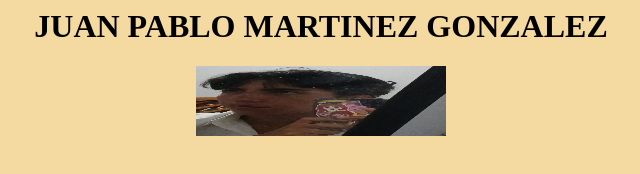
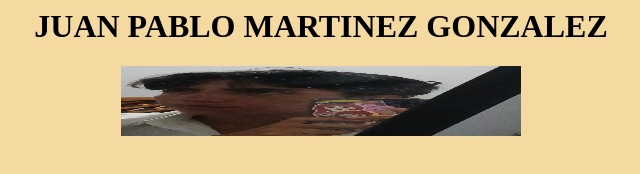
Before and after one commit to spao0/spao0.github.io, a plain HTML site: page index.html in a window 1280 px wide. Shown: the whole page, without its empty margins (319-959 px from the left). Drawn offline with Linux system fonts and the light colour scheme.

Commit message:
Update index.html

```diff
--- a/index.html
+++ b/index.html
@@ -5,7 +5,7 @@
 <h1>
 <center> JUAN PABLO MARTINEZ GONZALEZ </center> </h1>
   <center>
-<img src="yo.jpg" alt="no" width="250" height="70"> </center>
+<img src="yo.jpg" alt="no" width="400" height="70"> </center>
 
 
 </html>
```
